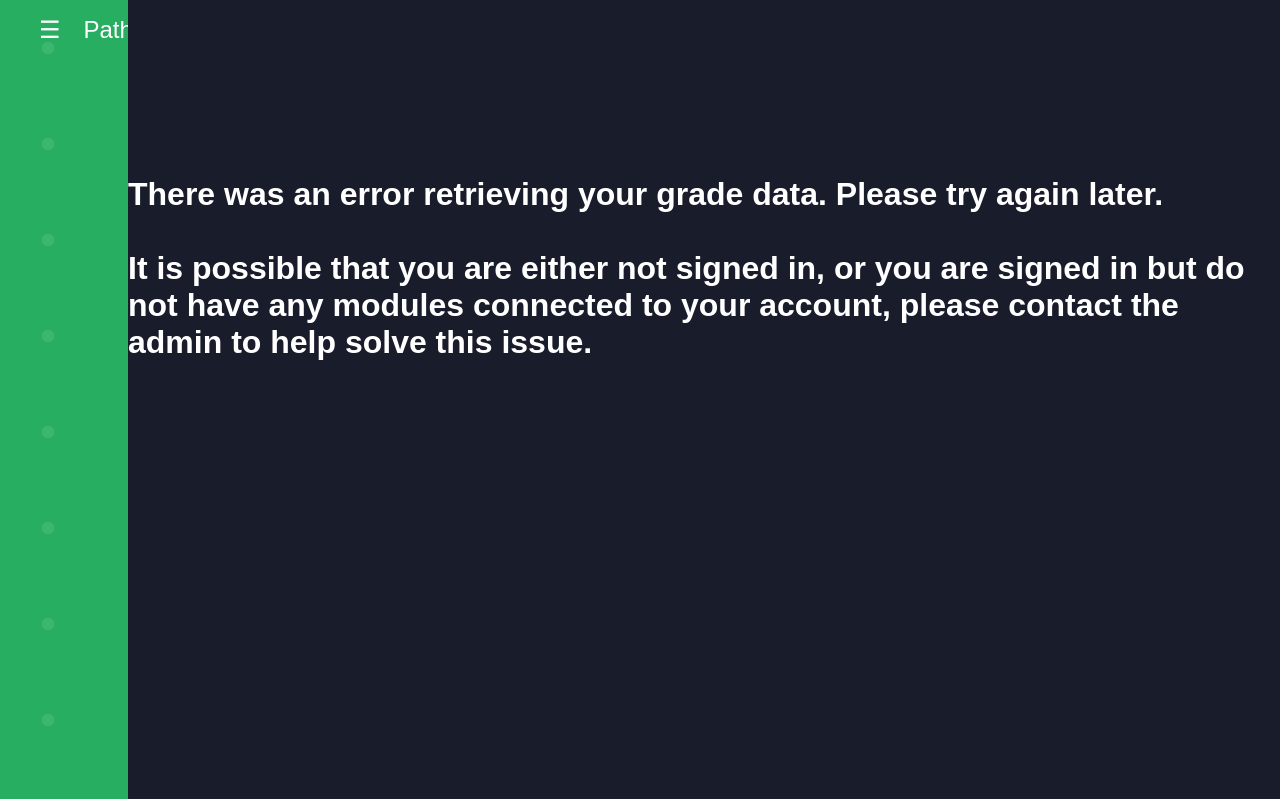
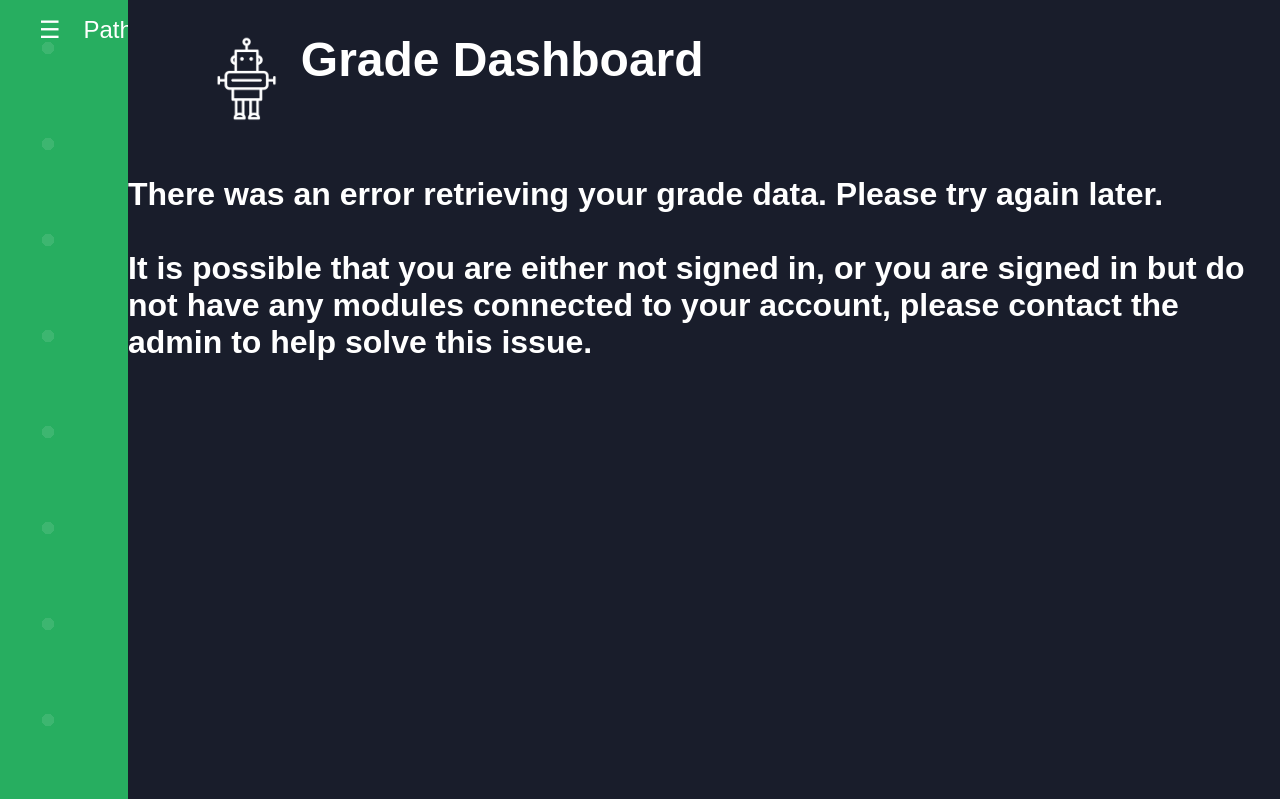
Before and after one commit to KyleMcComb/Pathfinder, a Django app: page /GradeDashboard/ in a window 1280 px wide. Shown: the top 799 px of the page. Run offline with Django 3.2, Linux system fonts and the light colour scheme; data comes from the database, SQL or seed files in the repository; parts of the project's set-up code (start-up, migrations or seed data) failed here and were passed over; some libraries are stand-ins or nearby versions.

Commit message:
Fixed Top bar on gradeDashboard

```diff
--- a/main/templates/gradeDashboard.html
+++ b/main/templates/gradeDashboard.html
@@ -56,12 +56,14 @@
             </div>
 
             <div class="col-2" id="column2">
-                <div class="content">
+                <div class="top-bar">
                     <div class="title">
                         <img src="{% static 'assets/img/pathfinder.png' %}" alt="logo" />
                         <h1>Grade Dashboard</h1>
                     </div>
+                </div>
 
+                <div class="content">
                     <div class="filter-container">
                         <div class="filter">
                             <div id="myMultiselect" class="multiselect">
```
